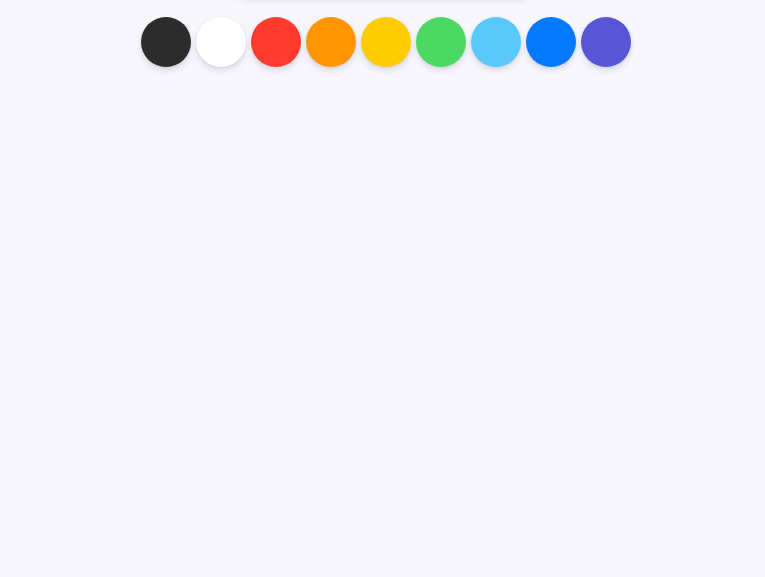
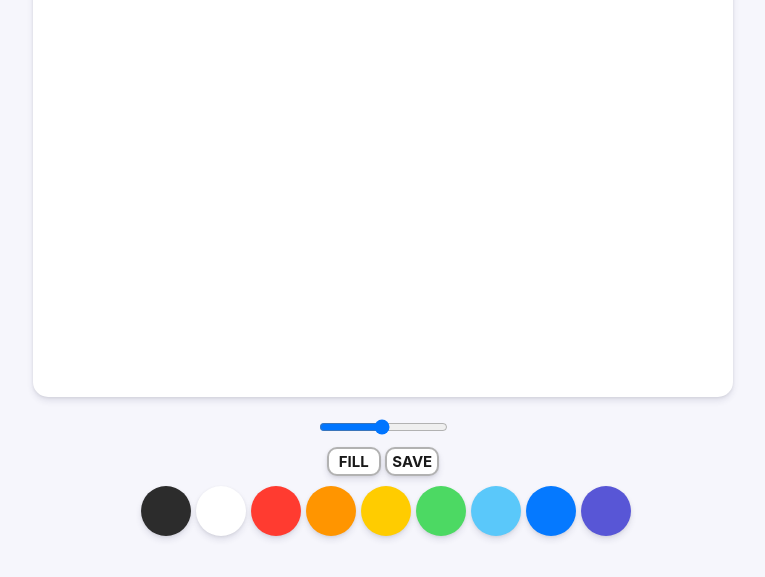
Before and after one commit to kamja44/drawing-board-2021, a plain HTML site: page index.html in a window 1280 px wide. Shown: the part 353-930 px from the top of the page, without its empty margins (257-1022 px from the left). Before the commit the page ends 800 px from the top, so only its background shows below. Drawn offline with Linux system fonts and the light colour scheme.

Commit message:
#1.2 styles part Two

```diff
--- a/index.html
+++ b/index.html
@@ -1,25 +1,41 @@
 <!DOCTYPE html>
 <html lang="en">
   <head>
-    <meta charset="UTF-8">
-    <meta http-equiv="X-UA-Compatible" content="IE=edge">
-    <meta name="viewport" content="width=device-width, initial-scale=1.0">
+    <meta charset="UTF-8" />
+    <meta http-equiv="X-UA-Compatible" content="IE=edge" />
+    <meta name="viewport" content="width=device-width, initial-scale=1.0" />
     <title>PaintJS</title>
-    <link rel="stylesheet" href="./styles.css">
+    <link rel="stylesheet" href="./styles.css" />
   </head>
   <body>
     <canvas id="jsCanvas" class="canvas"></canvas>
     <div class="controls">
+      <div class="controls__range">
+        <!-- 붓의 크기 조절 -->
+        <input
+          type="range"
+          id="jsRange"
+          min="0.1"
+          max="5.0"
+          value="2.5"
+          step="0.1"
+        />
+        <!-- 최소 범위 = 0.1, 최대 범위 = 5.0  기본값 = 2.5 0.1씩 증감 -->
+      </div>
+      <div class="controls__btns">
+        <button id="jsMode">Fill</button>
+        <button id="jsSave">Save</button>
+      </div>
       <div id="jsColors" class="controls__colors">
-            <div class="controls__color" style="background-color:#2c2c2c;"></div>
-            <div class="controls__color" style="background-color:white;"></div>
-            <div class="controls__color" style="background-color:#FF3B30;"></div>
-            <div class="controls__color" style="background-color:#FF9500;"></div>
-            <div class="controls__color" style="background-color:#FFCC00;"></div>
-            <div class="controls__color" style="background-color:#4CD963;"></div>
-            <div class="controls__color" style="background-color:#5AC8FA;"></div>
-            <div class="controls__color" style="background-color:#0579FF;"></div>
-            <div class="controls__color" style="background-color:#5856D6;"></div>
+        <div class="controls__color" style="background-color: #2c2c2c"></div>
+        <div class="controls__color" style="background-color: white"></div>
+        <div class="controls__color" style="background-color: #ff3b30"></div>
+        <div class="controls__color" style="background-color: #ff9500"></div>
+        <div class="controls__color" style="background-color: #ffcc00"></div>
+        <div class="controls__color" style="background-color: #4cd963"></div>
+        <div class="controls__color" style="background-color: #5ac8fa"></div>
+        <div class="controls__color" style="background-color: #0579ff"></div>
+        <div class="controls__color" style="background-color: #5856d6"></div>
       </div>
     </div>
     <script src="./app.js"></script>
--- a/styles.css
+++ b/styles.css
@@ -1,36 +1,69 @@
 @import "./reset.css";
 
-body{
+body {
   background-color: #f6f6fc;
 
-    font-family: -apple-system, BlinkMacSystemFont, 'Segoe UI', Roboto, Oxygen, Ubuntu, Cantarell, 'Open Sans', 'Helvetica Neue', sans-serif;
+  font-family: -apple-system, BlinkMacSystemFont, "Segoe UI", Roboto, Oxygen,
+    Ubuntu, Cantarell, "Open Sans", "Helvetica Neue", sans-serif;
   display: flex;
   flex-direction: column;
   align-items: center;
-    padding-top: 50px;
+  padding: 50px 0px;
 }
 
-.canvas{
-    width: 300px;
-    height: 300px;
+.canvas {
+  width: 700px;
+  height: 700px;
   background-color: white;
   border-radius: 15px;
-    box-shadow: 0 4px 6px rgba(50,50,93,0.11), 0 1px 3px rgba(0,0,0,0.08);
+  box-shadow: 0 4px 6px rgba(50, 50, 93, 0.11), 0 1px 3px rgba(0, 0, 0, 0.08);
 }
 
-.controls{
+.controls {
   margin-top: 20px;
+  display: flex;
+  flex-direction: column;
+  align-items: center;
 }
 
-.controls .controls__colors{
+.controls .controls__btns {
+  margin-bottom: 10px;
+}
+
+.controls__btns button {
+  all: unset;
+  /* 모든 속성 값 설정 X */
+  cursor: pointer;
+  background-color: white;
+  padding: 5px 5px;
+  width: 40px;
+  text-align: center;
+  border-radius: 10px;
+  box-shadow: 0 4px 6px rgba(50, 50, 93, 0.11), 0 1px 3px rgba(0, 0, 0, 0.08);
+  border: 2px solid rgba(0, 0, 0, 0.3);
+  color: rgba(0, 0, 0, 0.9);
+  text-transform: uppercase;
+  font-weight: 700;
+  font-size: 15px;
+}
+
+.controls__btns button:active {
+  transform: scale(0.98);
+}
+
+.controls .controls__colors {
   display: flex;
 }
 
-.controls__colors .controls__color{
+.controls__colors .controls__color {
   width: 50px;
   height: 50px;
-    box-shadow: 0 4px 6px rgba(50,50,93,0.11), 0 1px 3px rgba(0,0,0,0.08);
+  box-shadow: 0 4px 6px rgba(50, 50, 93, 0.11), 0 1px 3px rgba(0, 0, 0, 0.08);
   border-radius: 50%;
   margin-left: 5px;
   cursor: pointer;
 }
+
+.controls .controls__range {
+  margin-bottom: 10px;
+}
```
Lines whose indentation alone changed are shown as unchanged.
